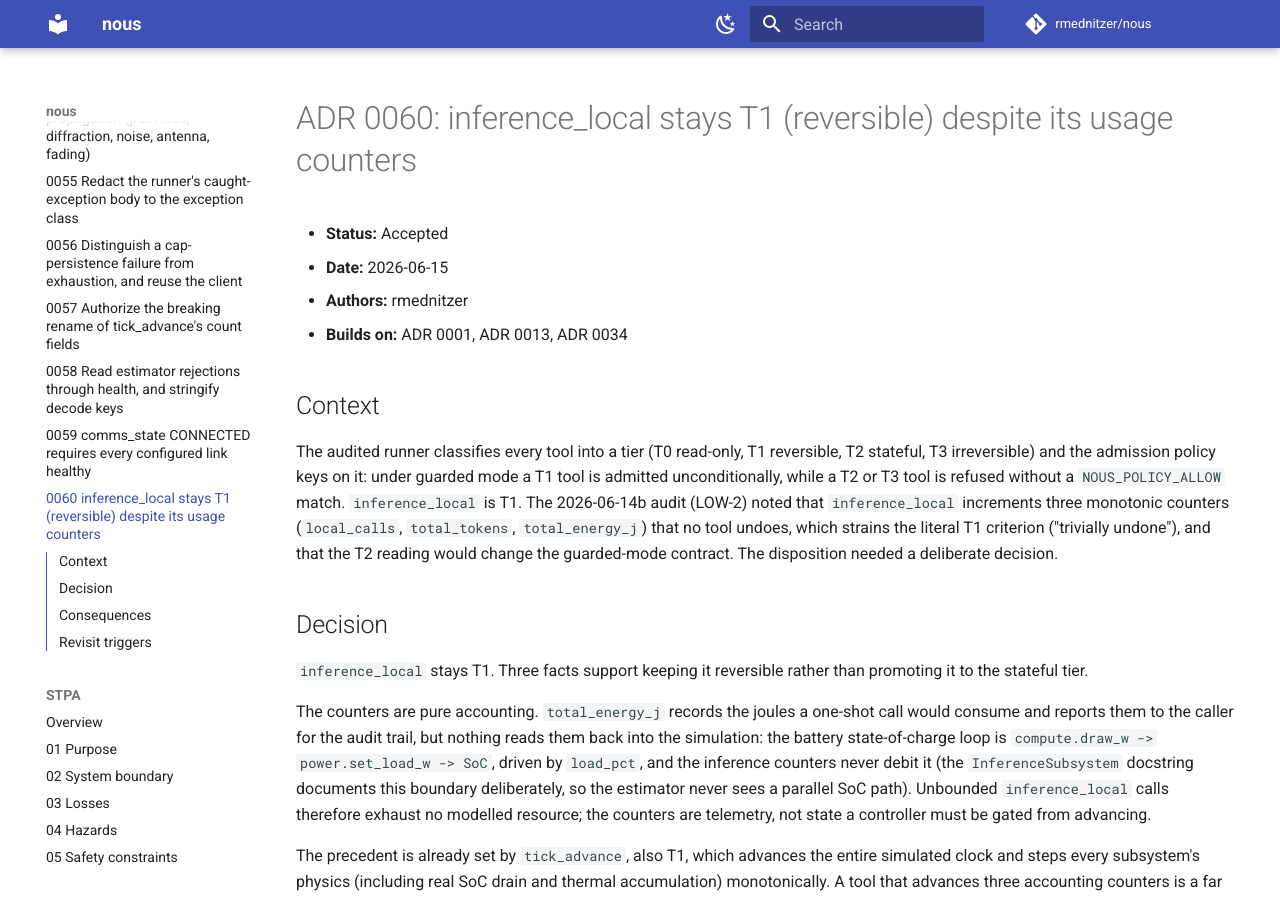
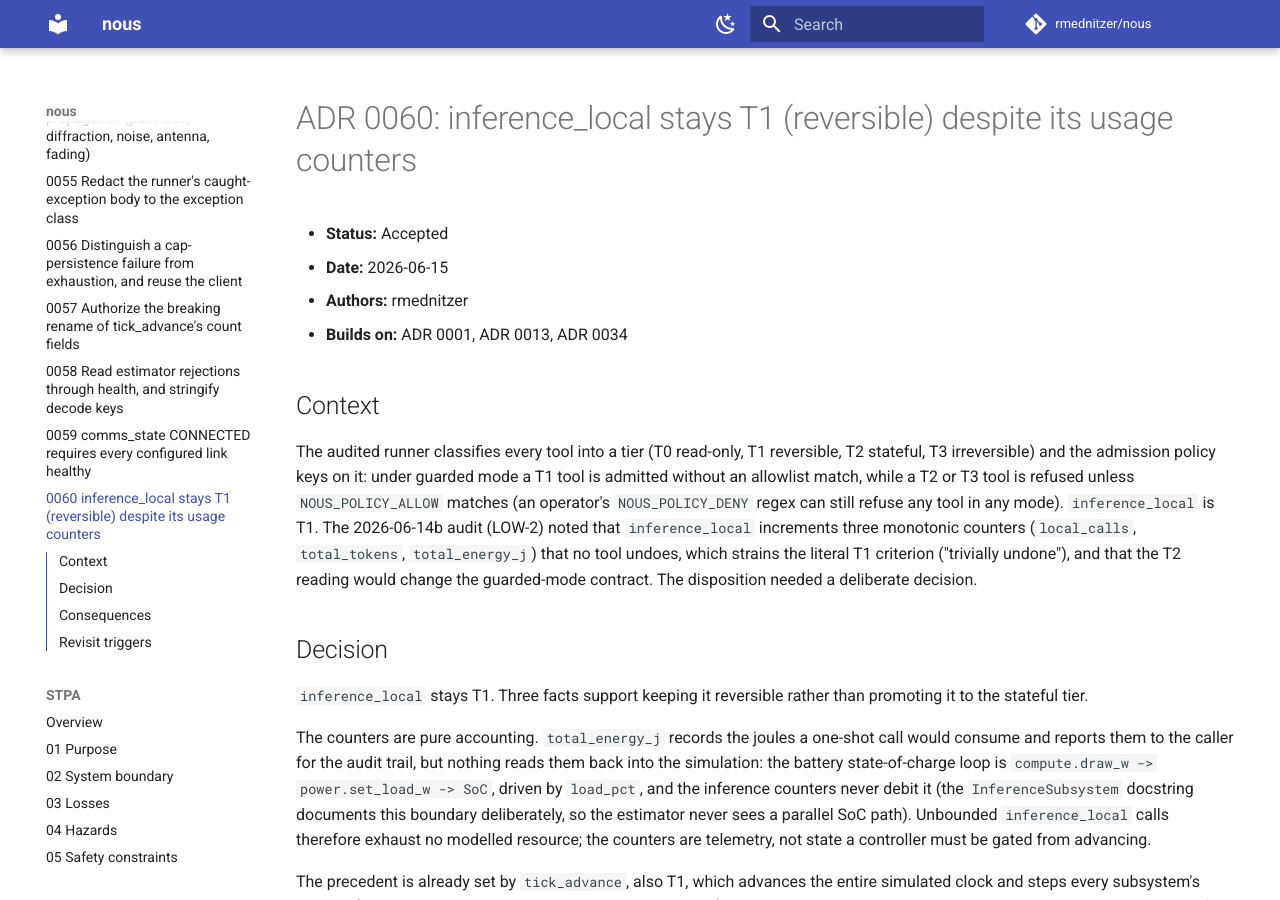
Before and after one commit to rmednitzer/nous, an MkDocs documentation site: the page built from docs/adr/0060-inference-local-stays-reversible.md, in a window 1280 px wide and 900 px high. Built offline with MkDocs 1.6.1 and Material for MkDocs 9.7.7, drawn with Linux system fonts in a browser that asks for light colours; comment, search, counter and statistics services are not loaded.

Commit message:
docs(BL-096): qualify guarded-mode T1 admission wording in ADR 0060
Copilot review of #148: the ADR said guarded mode admits a T1 tool
"unconditionally", but decide() checks NOUS_POLICY_DENY first and refuses any
tool in any mode/tier. Reworded to "admitted without an allowlist match" and
noted the NOUS_POLICY_DENY kill-switch override. No behaviour or test change.

https://claude.ai/code/session_017eybTXAGZEoHcYPt5rUMVP

```diff
--- a/docs/adr/0060-inference-local-stays-reversible.md
+++ b/docs/adr/0060-inference-local-stays-reversible.md
@@ -9,8 +9,10 @@
 
 The audited runner classifies every tool into a tier (T0 read-only, T1
 reversible, T2 stateful, T3 irreversible) and the admission policy keys on it:
-under guarded mode a T1 tool is admitted unconditionally, while a T2 or T3 tool
-is refused without a `NOUS_POLICY_ALLOW` match. `inference_local` is T1. The
+under guarded mode a T1 tool is admitted without an allowlist match, while a T2
+or T3 tool is refused unless `NOUS_POLICY_ALLOW` matches (an operator's
+`NOUS_POLICY_DENY` regex can still refuse any tool in any mode). `inference_local`
+is T1. The
 2026-06-14b audit (LOW-2) noted that `inference_local` increments three monotonic
 counters (`local_calls`, `total_tokens`, `total_energy_j`) that no tool undoes,
 which strains the literal T1 criterion ("trivially undone"), and that the T2
```
